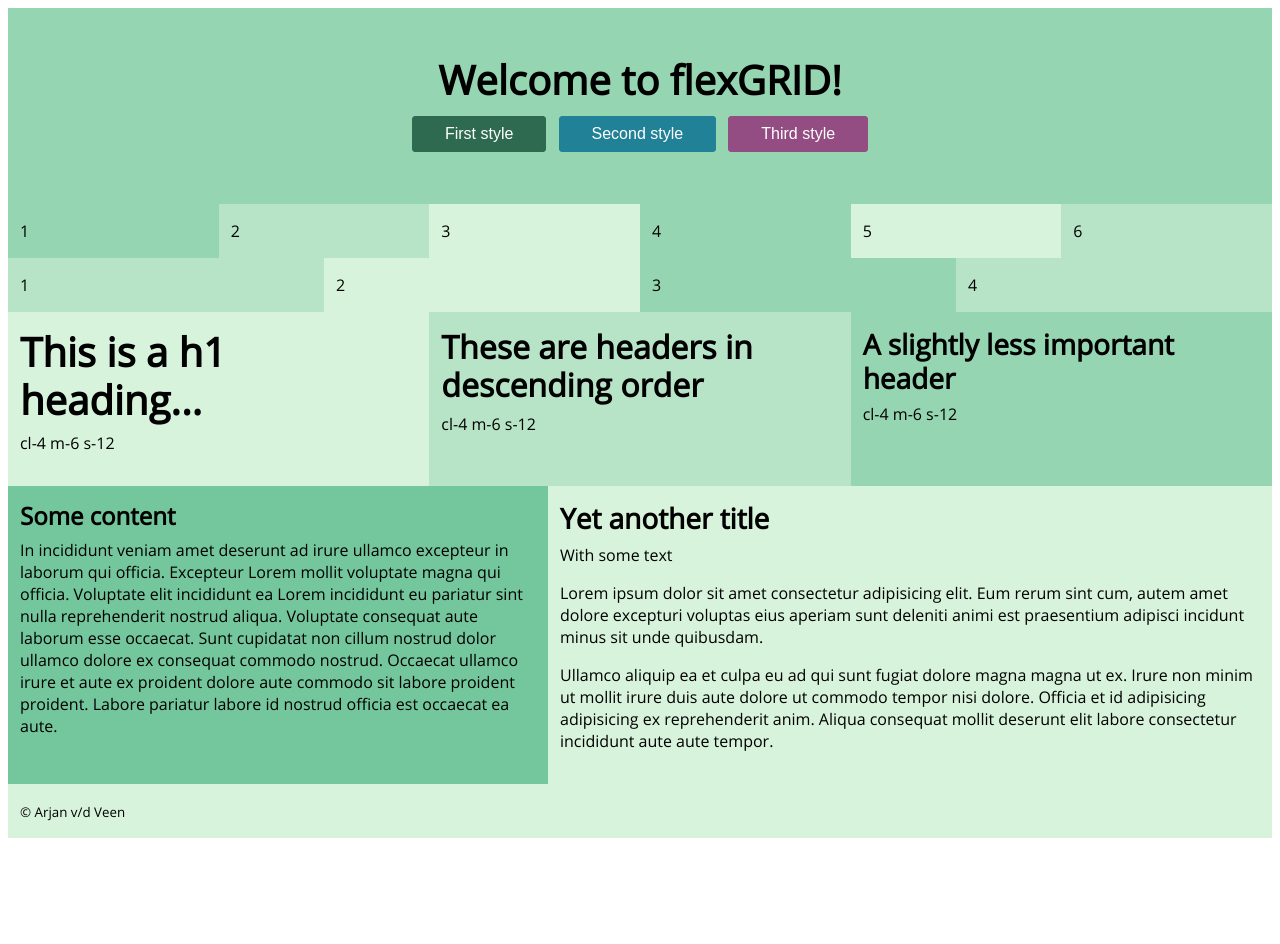
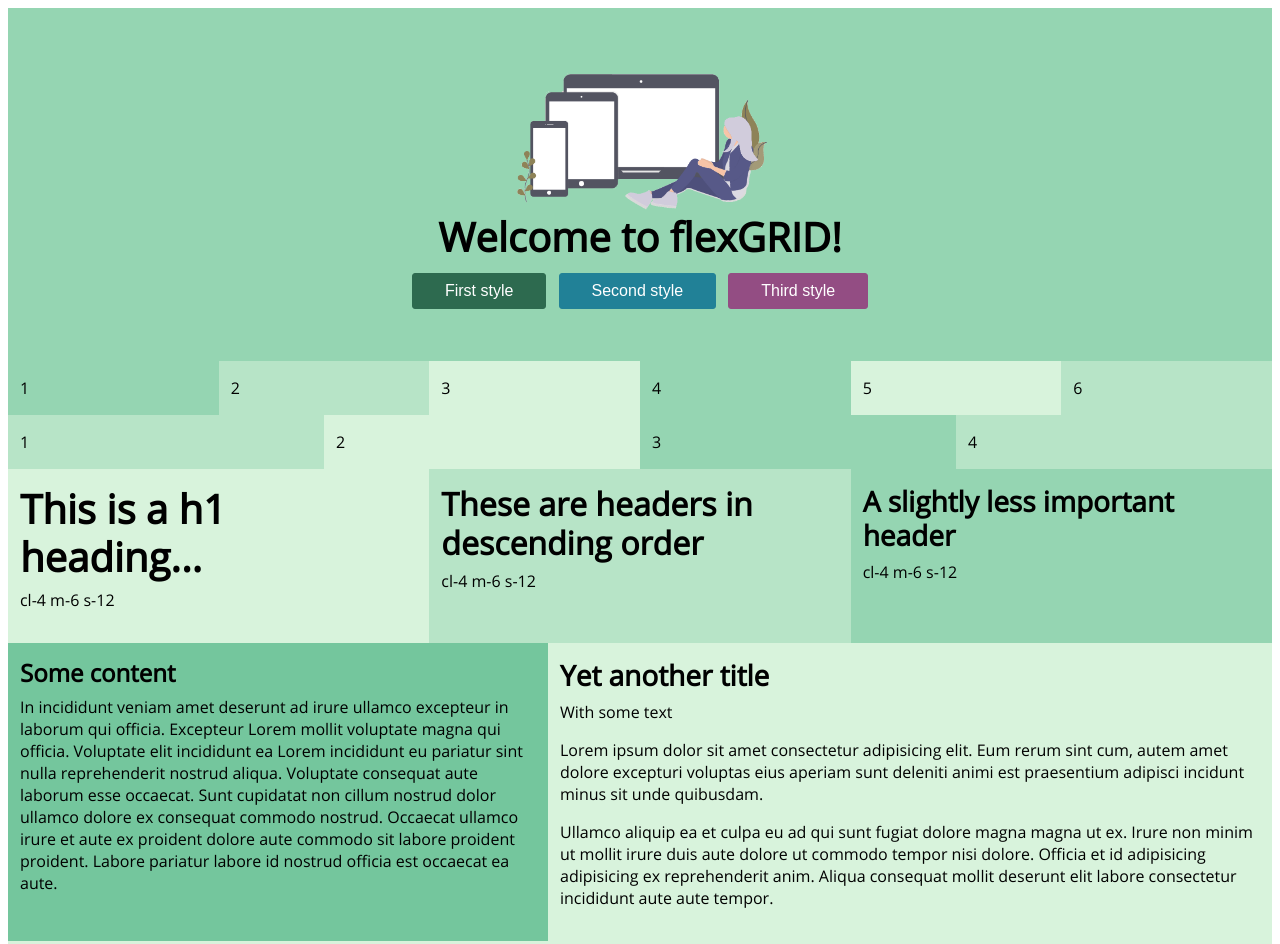
Before and after one commit to skarjan/playground-js-html-css, a plain HTML site: page emmet/index.html in a window 1280 px wide. Shown: the top 944 px of the page. Before the commit the page ends 846 px from the top, so only its background shows below. Drawn offline with Linux system fonts and the light colour scheme.

Commit message:
Update
added header and header image classes

```diff
--- a/emmet/index.html
+++ b/emmet/index.html
@@ -17,8 +17,9 @@
 
       <div class="column col-12 bg-3">
         <div class="header-main">
+
+          <img src="img/fg-header-bcg-small.png" class="header-img" alt="">
           <h1>Welcome to flexGRID!</h1>
-
           <div>
             <button type="button" class="bttn bttn-one">First style</button>
             <button class="bttn bttn-two">Second style</button>
--- a/emmet/style.css
+++ b/emmet/style.css
@@ -9,6 +9,11 @@
 
 
 /* little reset */
+*,
+*::before,
+*::after {
+  box-sizing: border-box;
+}
 
 ul {
   margin: 0;
@@ -90,7 +95,6 @@ h6 {
 html {
   font-size: 16px;
   font-family: 'Open Sans';
-  box-sizing: border-box;
 }
 
 /*  end of element styles */
@@ -125,6 +129,10 @@ html {
   flex-direction: column;
   align-items: center;
   padding: 2rem;
+}
+
+.header-img {
+  width: 260px;
 }
 
 /* end of classes */
```
Also changed, not shown: emmet/img/fg-header-bcg-small.png (added), emmet/img/fg-header-bcg.png (added), emmet/img/fg-header.png (added), inspo/style.css.html (deleted).
